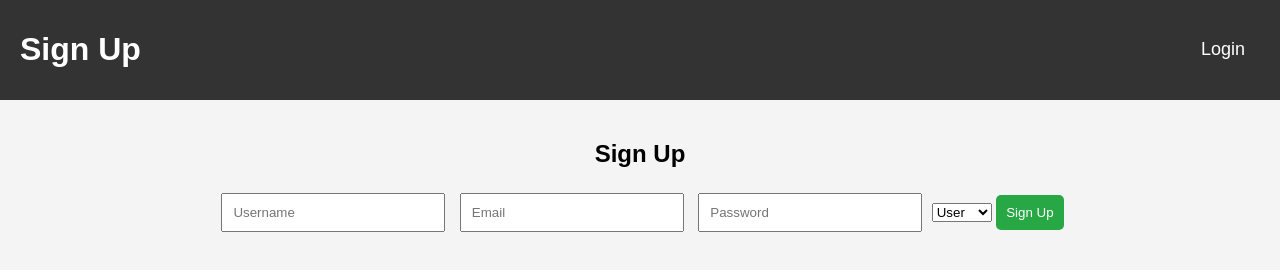
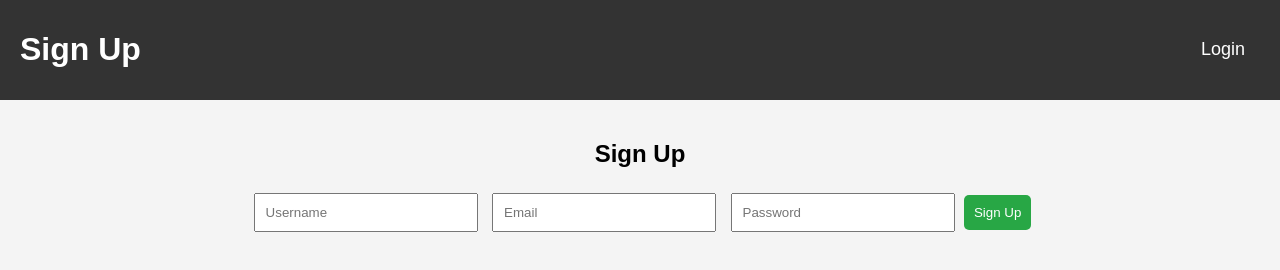
Before and after one commit to Zikaal/software-store, a website: page public/signup.html in a window 1280 px wide. Drawn offline with Linux system fonts and the light colour scheme.

Commit message:
Update signup.html

```diff
--- a/public/signup.html
+++ b/public/signup.html
@@ -22,10 +22,6 @@
             <input type="text" id="signupUsername" placeholder="Username" required>
             <input type="email" id="signupEmail" placeholder="Email" required>
             <input type="password" id="signupPassword" placeholder="Password" required>
-            <select id="signupRole" required>
-                <option value="user" selected>User</option>
-                <option value="admin">Admin</option>
-            </select>
             <button type="button" onclick="signup()">Sign Up</button>
         </form>
     </main>
```
